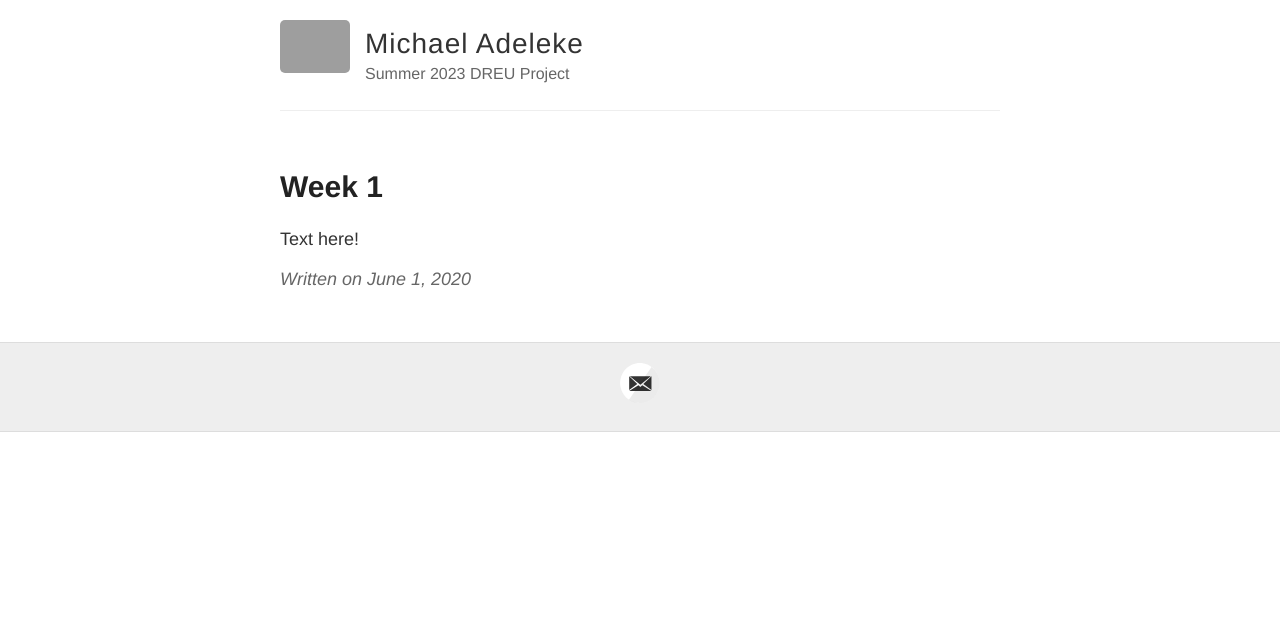
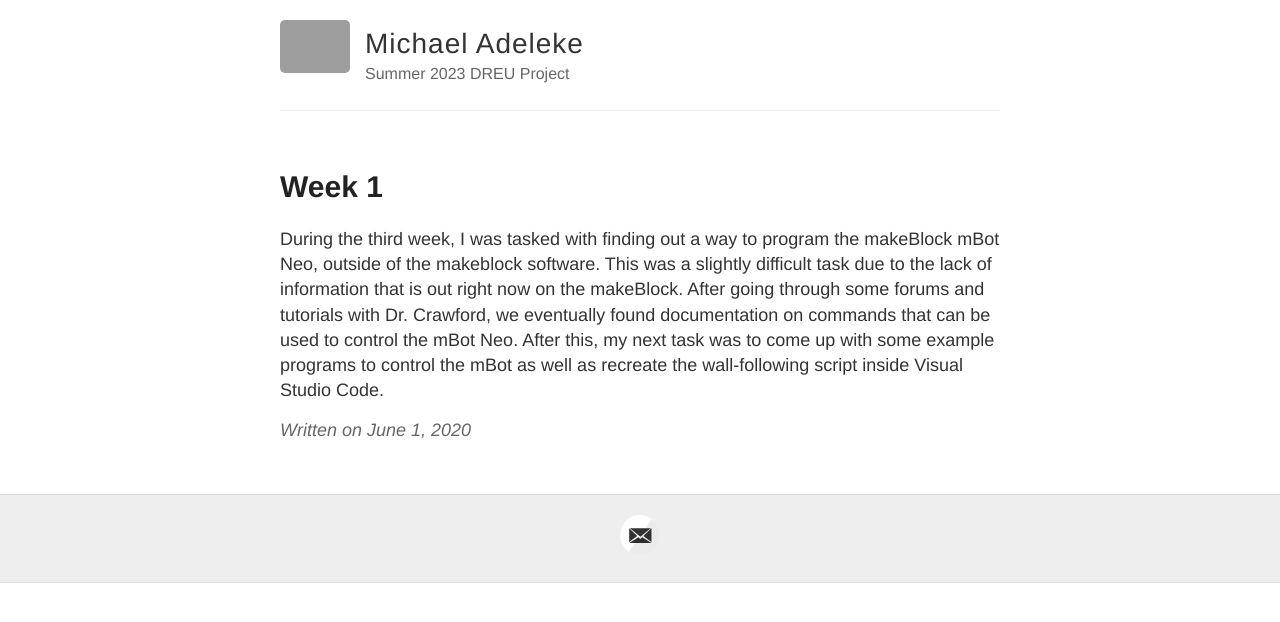
Before and after one commit to michaeladeleke1/michaeladeleke1.github.io, a Jekyll site: the page built from _posts/2020-06-01-week4.md, in a window 1280 px wide. Shown: the top 622 px of the page. Built offline with Jekyll 4.4.1, drawn with Linux system fonts in a browser that asks for light colours; grey boxes are pictures that could not be loaded.

Commit message:
2020-06-01-week4.md

```diff
--- a/_posts/2020-06-01-week4.md
+++ b/_posts/2020-06-01-week4.md
@@ -3,4 +3,4 @@ layout: post
 title: Week 1
 ---
 
-Text here!
+During the third week, I was tasked with finding out a way to program the makeBlock mBot Neo, outside of the makeblock software. This was a slightly difficult task due to the lack of information that is out right now on the makeBlock. After going through some forums and tutorials with Dr. Crawford, we eventually found documentation on commands that can be used to control the mBot Neo. After this, my next task was to come up with some example programs to control the mBot as well as recreate the wall-following script inside Visual Studio Code.
```
